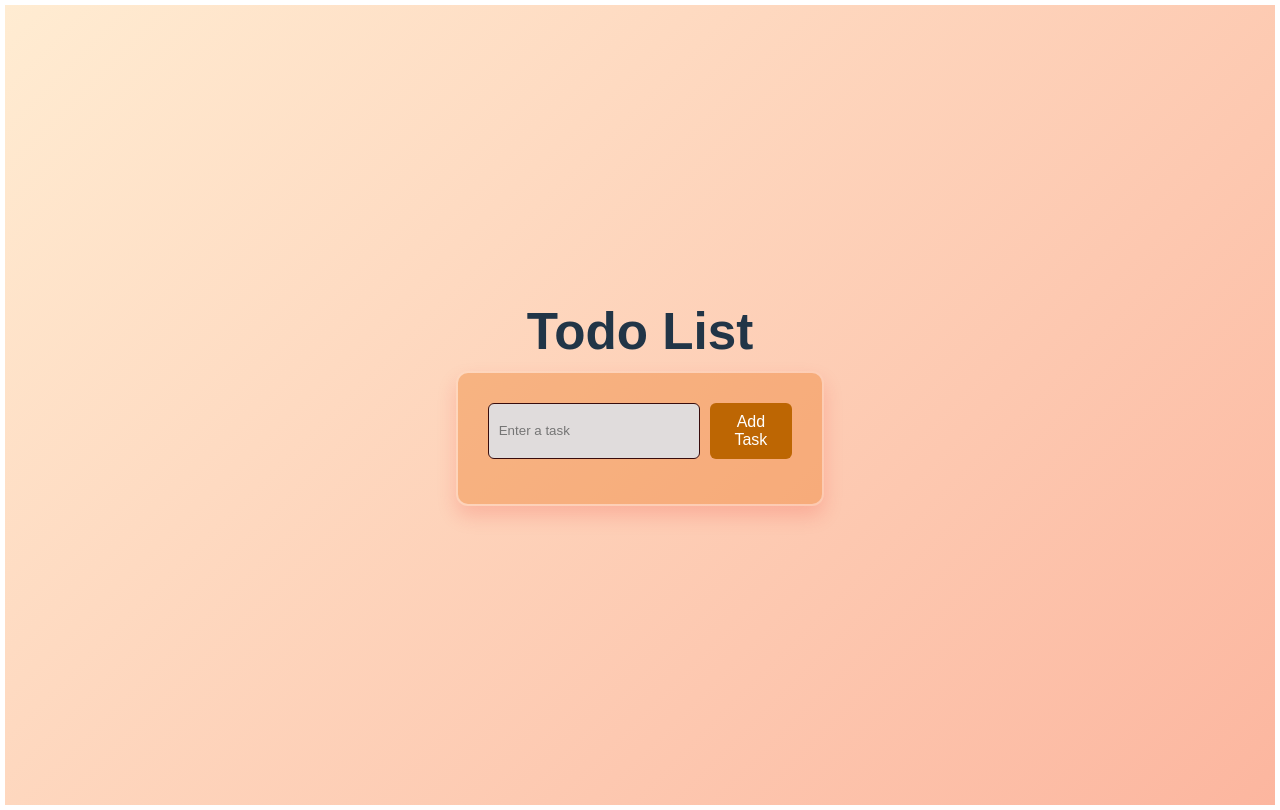
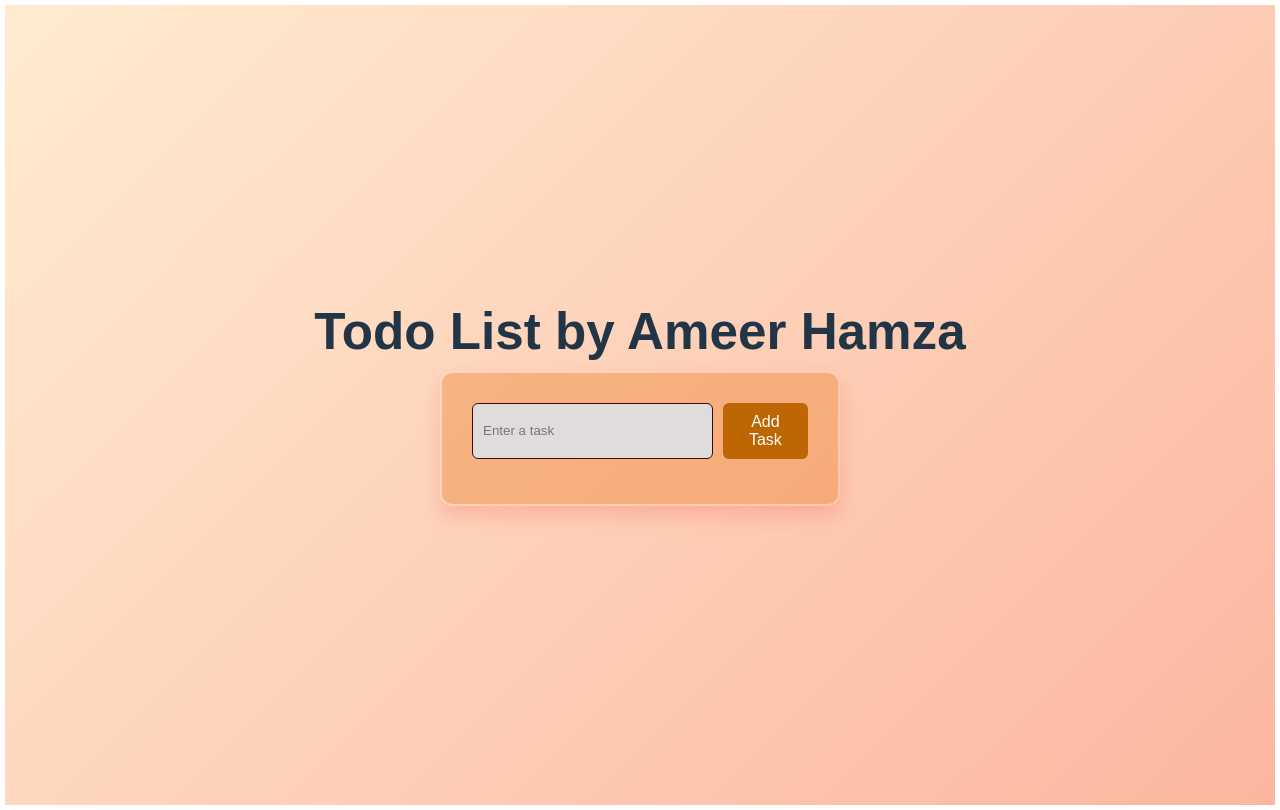
Before and after one commit to Ameerhamza1w/Todo_App, a React (Vite) app: page / in a window 1280 px wide. Built offline with nearby package versions, Linux system fonts and the light colour scheme.

Commit message:
Updated todo.tsx, App.tsx, and index.html with new features

```diff
--- a/src/App.tsx
+++ b/src/App.tsx
@@ -4,7 +4,7 @@ import "./App.css";
 export default function App() {
   return (
   <div className="App">
-    <h1> Todo List </h1>
+    <h1> Todo List by Ameer Hamza </h1>
     <TodoApp />
   </div>
   )
--- a/src/components/todo.tsx
+++ b/src/components/todo.tsx
@@ -5,10 +5,9 @@ interface Todo {
   task: string;
 }
 
-// Load initial todos from localStorage, if available
 const getInitialTodos = (): Todo[] => {
   const savedTodos = localStorage.getItem("todos");
-  console.log("Loaded todos from localStorage:", savedTodos); // Debugging line
+  console.log("Loaded todos from localStorage:", savedTodos);
   return savedTodos ? JSON.parse(savedTodos) : [];
 };
 
@@ -16,9 +15,8 @@ const TodoApp = () => {
   const [task, setTask] = useState<string>("");
   const [todos, setTodos] = useState<Todo[]>(getInitialTodos);
 
-  // Update localStorage whenever todos array changes
   useEffect(() => {
-    console.log("Updating localStorage with todos:", todos); // Debugging line
+    console.log("Updating localStorage with todos:", todos);
     localStorage.setItem("todos", JSON.stringify(todos));
   }, [todos]);
 
```
